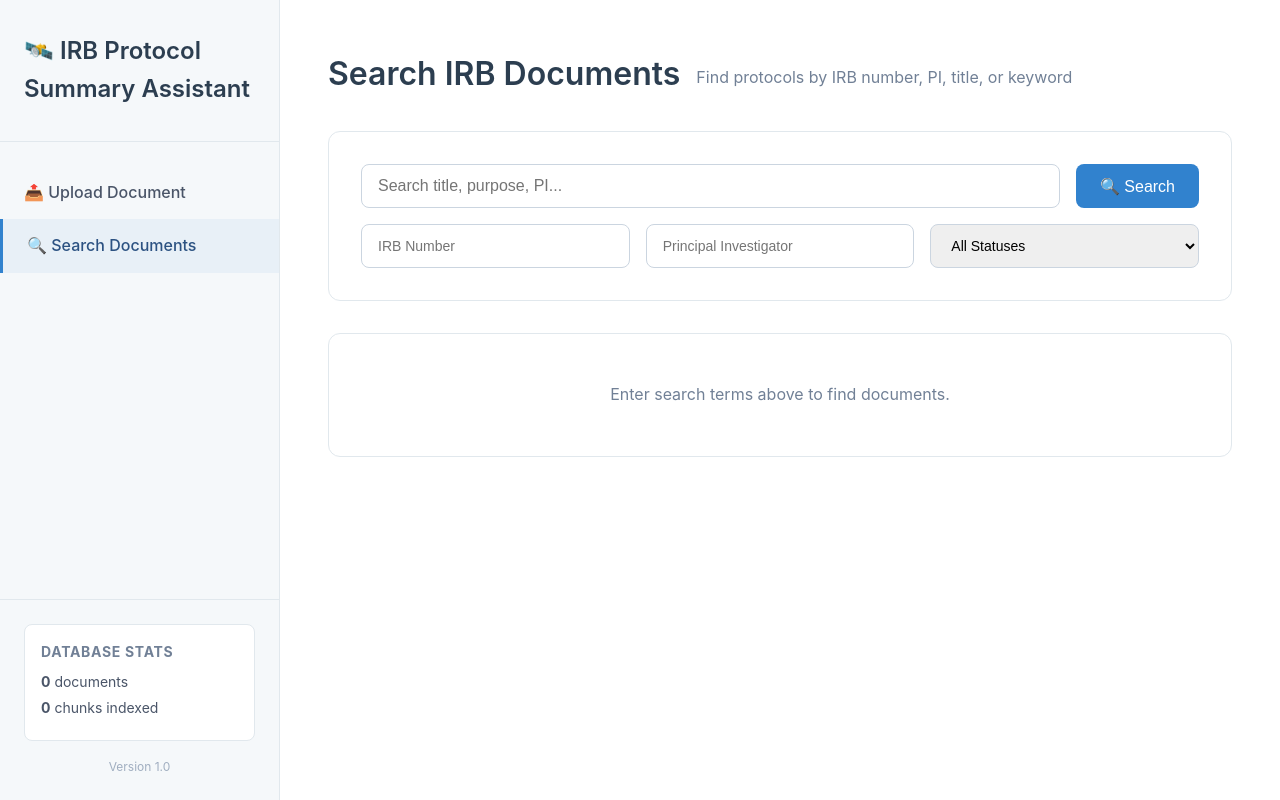
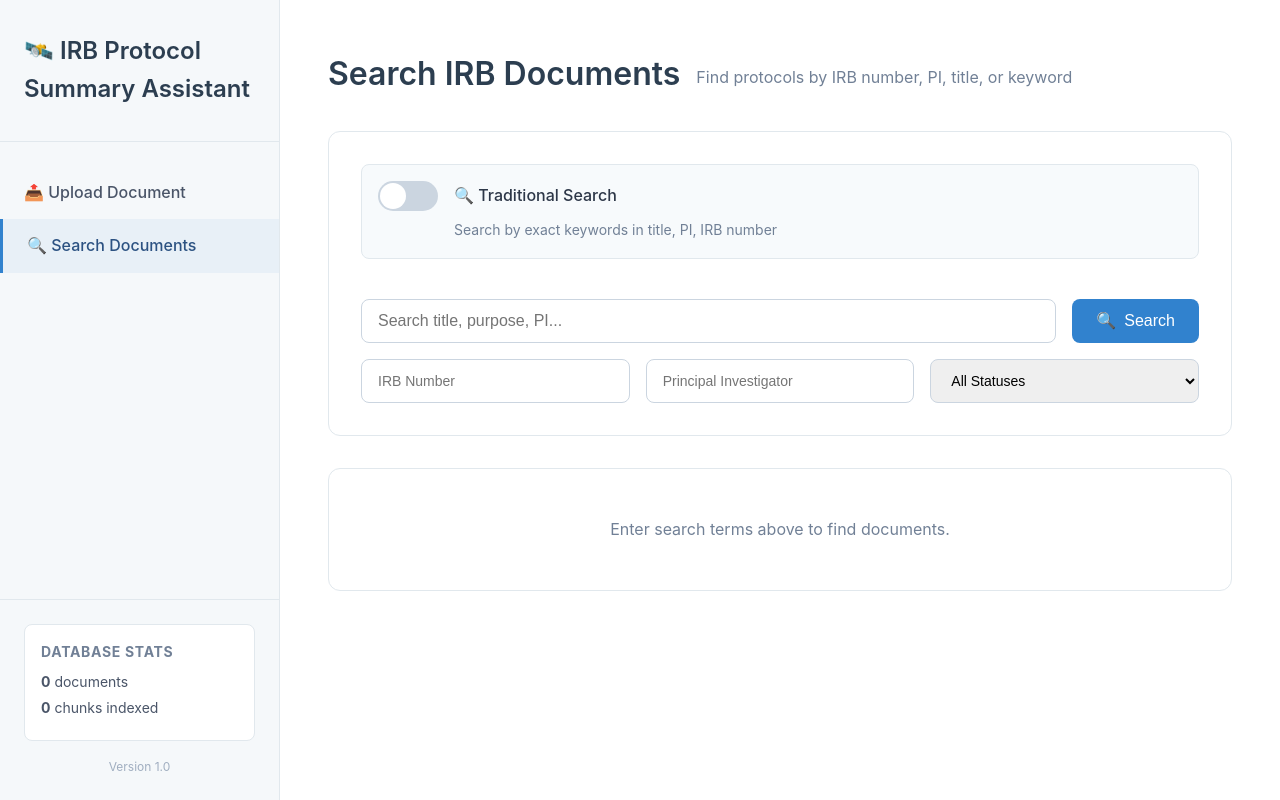
Before and after one commit to rahulsharma-rs/IRB-Summary-agent, a Flask app: page /search in a window 1280 px wide. Run offline with Flask 3, Linux system fonts and the light colour scheme.

Commit message:
have added AI search feateature

```diff
--- a/irb-flask-app/app.py
+++ b/irb-flask-app/app.py
@@ -1,7 +1,6 @@
 import os
 from flask import Flask, render_template, request, jsonify, redirect, url_for
 from werkzeug.utils import secure_filename
-from werkzeug.middleware.proxy_fix import ProxyFix
 from datetime import datetime
 
 from config import Config
@@ -9,30 +8,14 @@ from models.database import db, init_db, Document, DocumentChunk
 from models.document import (
     extract_pages, chunk_text, compute_file_hash, get_full_text
 )
-from services.extractor import extract_metadata, parse_date
+from services.extractor import extract_metadata
 from services.embedder import embed_texts, embed_single, find_similar_chunks
-from services.searcher import search_documents, get_document_stats
+from services.searcher import search_documents, get_document_stats, create_document_search_profile
 
 app = Flask(__name__)
 app.config.from_object(Config)
 Config.init_app(app)
 
-app.wsgi_app = ProxyFix(app.wsgi_app, x_for=1, x_proto=1, x_host=1, x_prefix=1)
-
-# Set application root for URL generation
-app.config['APPLICATION_ROOT'] = '/irb'
-
-
-
-@app.url_defaults
-def add_prefix(endpoint, values):
-    if 'static' in endpoint:
-        return
-
-
-@app.url_value_preprocessor
-def pull_prefix(endpoint, values):
-    pass
 # Initialize database
 init_db(app)
 
@@ -82,28 +65,10 @@ def upload_file():
         pages = extract_pages(file.filename, file_bytes)
         full_text = get_full_text(pages)
 
-        # Chunk and embed early so extraction can use stored embeddings
-        chunks = chunk_text(pages,
-                            max_chars=Config.CHUNK_SIZE,
-                            overlap=Config.CHUNK_OVERLAP)
-        chunk_embeddings = None
-        chunk_texts = []
-        if chunks:
-            chunk_texts = [c['text'] for c in chunks]
-            chunk_embeddings = embed_texts(chunk_texts)
-
         # Extract metadata using parallel extraction WITH page tracking
         try:
             print(f"[EXTRACTION] Starting parallel extraction for {file.filename}")
-            metadata = extract_metadata(
-                full_text,
-                pages_text=pages,
-                chunk_texts=chunk_texts if chunk_texts else None,
-                chunk_embeddings=chunk_embeddings
-            )
-            exp_date = metadata.get('expiration_date')
-            if isinstance(exp_date, str):
-                metadata['expiration_date'] = parse_date(exp_date)
+            metadata = extract_metadata(full_text, pages_text=pages)
 
             # Check extraction summary
             summary = metadata.pop('_extraction_summary', {})
@@ -151,9 +116,18 @@ def upload_file():
         db.session.add(doc)
         db.session.flush()  # Get document ID
 
-        # Store chunks with precomputed embeddings
+        # Chunk and embed
+        chunks = chunk_text(pages,
+                            max_chars=Config.CHUNK_SIZE,
+                            overlap=Config.CHUNK_OVERLAP)
+
         if chunks:
-            for chunk_data, embedding in zip(chunks, chunk_embeddings):
+            # Generate embeddings
+            chunk_texts = [c['text'] for c in chunks]
+            embeddings = embed_texts(chunk_texts)
+
+            # Store chunks with embeddings
+            for chunk_data, embedding in zip(chunks, embeddings):
                 chunk = DocumentChunk(
                     document_id=doc.id,
                     page_number=chunk_data['page_number'],
@@ -164,6 +138,15 @@ def upload_file():
                 db.session.add(chunk)
 
             doc.n_chunks = len(chunks)
+
+        # Document-level embedding for semantic search
+        try:
+            profile_text = create_document_search_profile(doc)
+            if profile_text.strip():
+                doc_embedding = embed_single(profile_text)
+                doc.set_document_embedding(doc_embedding)
+        except Exception as e:
+            print(f"[DOC EMBED] Failed to create document embedding: {e}")
 
         db.session.commit()
 
@@ -185,28 +168,45 @@ def search():
     irb_number = request.args.get('irb', '')
     pi_name = request.args.get('pi', '')
     status = request.args.get('status', '')
+    search_mode = request.args.get('mode', '')
 
     results = []
-    if any([query, irb_number, pi_name, status]):
-        results = search_documents(
-            query=query,
-            irb_number=irb_number,
-            pi_name=pi_name,
-            status=status
-        )
+    similarity_scores = {}
+    if any([query, irb_number, pi_name, status]) or search_mode == 'ai':
+        if search_mode == 'ai':
+            print(f"[SEARCH] AI mode query='{query}' status='{status}'")
+            from services.searcher import semantic_search_documents
+            ai_results = semantic_search_documents(
+                query=query or '',
+                status=status or None,
+                top_k=Config.TOP_K_RETRIEVAL
+            )
+            results = [doc for doc, score in ai_results]
+            similarity_scores = {doc.id: score for doc, score in ai_results}
+        else:
+            print(f"[SEARCH] Traditional mode query='{query}' irb='{irb_number}' pi='{pi_name}' status='{status}'")
+            results = search_documents(
+                query=query,
+                irb_number=irb_number,
+                pi_name=pi_name,
+                status=status
+            )
 
     return render_template('search.html',
                            results=results,
                            query=query,
                            irb_number=irb_number,
                            pi_name=pi_name,
-                           status=status)
+                           status=status,
+                           search_mode='ai' if search_mode == 'ai' else 'traditional',
+                           similarity_scores=similarity_scores)
 
 
 @app.route('/document/<int:doc_id>')
 def document_detail(doc_id):
     """Document detail page with RAG query interface"""
     doc = Document.query.get_or_404(doc_id)
+
     return render_template('document.html', document=doc)
 
 
@@ -227,6 +227,7 @@ def query_document(doc_id):
     try:
         # Get query embedding
         query_embedding = embed_single(question)
+        print(f"[QA] Query embedding generated for doc {doc_id}")
 
         # Get document chunks
         chunks = doc.chunks.all()
@@ -235,6 +236,7 @@ def query_document(doc_id):
 
         # Get chunk embeddings
         chunk_embeddings = [chunk.get_embedding() for chunk in chunks]
+        print(f"[QA] Loaded {len(chunk_embeddings)} chunk embeddings for doc {doc_id}")
 
         # Find similar chunks
         top_k = data.get('top_k', Config.TOP_K_RETRIEVAL)
@@ -249,6 +251,7 @@ def query_document(doc_id):
                 'text': chunk.text,
                 'score': score
             })
+        print(f"[QA] Context blocks selected: {len(context_blocks)}")
 
         # Generate answer using GPT
         from openai import OpenAI
@@ -256,13 +259,9 @@ def query_document(doc_id):
 
         context = "\n\n".join([f"(Page {b['page']}) {b['text']}" for b in context_blocks])
 
-        model_name = Config.OPENAI_MODEL
-        model_lower = model_name.lower()
-        is_restricted_model = any(x in model_lower for x in ['gpt-5', 'o1', 'o3'])
-
-        chat_params = {
-            "model": model_name,
-            "messages": [
+        response = client.chat.completions.create(
+            model=Config.OPENAI_MODEL,
+            messages=[
                 {
                     "role": "system",
                     "content": "You are an IRB protocol analysis assistant. Answer questions based only on the provided context. Cite page numbers in your answer."
@@ -271,14 +270,9 @@ def query_document(doc_id):
                     "role": "user",
                     "content": f"Question: {question}\n\nContext:\n{context}"
                 }
-            ]
-        }
-
-        if not is_restricted_model:
-            chat_params["max_tokens"] = 400
-            chat_params["temperature"] = 0.2
-
-        response = client.chat.completions.create(**chat_params)
+            ],
+            temperature=0.2
+        )
 
         answer = response.choices[0].message.content
 
@@ -350,12 +344,7 @@ def extract_field_endpoint(doc_id):
 
         # Update document if successful
         if result['status'] == 'success' and result['value']:
-            new_value = result['value']
-            if field_name == 'expiration_date':
-                new_value = parse_date(new_value)
-                if not new_value:
-                    return jsonify({'error': 'Extracted expiration_date could not be parsed'}), 400
-            setattr(doc, field_name, new_value)
+            setattr(doc, field_name, result['value'])
             db.session.commit()
 
         return jsonify(result)
@@ -393,24 +382,9 @@ def re_extract_metadata(doc_id):
         if not document_text:
             return jsonify({'error': 'No text available for this document'}), 400
 
-        # Prepare chunk data with stored embeddings
-        chunk_texts = []
-        chunk_embeddings = []
-        for chunk in chunks:
-            emb = chunk.get_embedding()
-            if emb is None:
-                continue
-            chunk_texts.append(chunk.text)
-            chunk_embeddings.append(emb)
-
         # Re-extract metadata with page tracking
         print(f"[RE-EXTRACTION] Starting for document {doc_id}")
-        metadata = extract_metadata(
-            document_text,
-            pages_text=pages,
-            chunk_texts=chunk_texts if chunk_texts else None,
-            chunk_embeddings=chunk_embeddings if chunk_embeddings else None
-        )
+        metadata = extract_metadata(document_text, pages_text=pages)
 
         summary = metadata.pop('_extraction_summary', {})
         page_refs = metadata.pop('_page_references', {})
@@ -419,8 +393,6 @@ def re_extract_metadata(doc_id):
         # Update document fields
         for key, value in metadata.items():
             if hasattr(doc, key):
-                if key == 'expiration_date' and isinstance(value, str):
-                    value = parse_date(value)
                 setattr(doc, key, value)
 
         # Update page references
@@ -490,12 +462,6 @@ def update_metadata(doc_id):
                 elif isinstance(value, str):
                     value = value.strip() or None
 
-                if field == 'expiration_date' and value:
-                    parsed_date = parse_date(value)
-                    if not parsed_date:
-                        return jsonify({'error': 'Invalid expiration_date format. Use YYYY-MM-DD or a recognizable date.'}), 400
-                    value = parsed_date
-
                 setattr(doc, field, value)
                 updated_fields.append(field)
 
--- a/irb-flask-app/services/embedder.py
+++ b/irb-flask-app/services/embedder.py
@@ -91,4 +91,9 @@ def find_similar_chunks(query_embedding: np.ndarray,
 
     results = [(int(idx), float(similarities[idx])) for idx in top_indices]
 
+    # Debug logging
+    print(f"[CHUNK_SEARCH] chunks={len(chunk_embeddings)} top_k={top_k}")
+    for rank, (idx, score) in enumerate(results, 1):
+        print(f"[CHUNK_SEARCH] #{rank} idx={idx} score={score:.3f}")
+
     return results
--- a/irb-flask-app/static/css/style.css
+++ b/irb-flask-app/static/css/style.css
@@ -267,6 +267,90 @@ body {
     border-radius: 8px;
     border-left: 4px solid #3182ce;
     margin-top: 1.5rem;
+}
+
+/* Search mode toggle */
+.search-mode-toggle {
+    margin-bottom: 1.5rem;
+    padding: 1rem;
+    background: #f7fafc;
+    border-radius: 8px;
+    border: 1px solid #e1e8ed;
+}
+
+.toggle-label {
+    display: flex;
+    align-items: center;
+    gap: 1rem;
+    cursor: pointer;
+    user-select: none;
+}
+
+.toggle-label input[type="checkbox"] {
+    display: none;
+}
+
+.toggle-slider {
+    position: relative;
+    width: 60px;
+    height: 30px;
+    background: #cbd5e0;
+    border-radius: 15px;
+    transition: background 0.3s;
+}
+
+.toggle-slider::before {
+    content: '';
+    position: absolute;
+    width: 26px;
+    height: 26px;
+    border-radius: 50%;
+    background: white;
+    top: 2px;
+    left: 2px;
+    transition: transform 0.3s;
+}
+
+.toggle-label input:checked + .toggle-slider {
+    background: #3182ce;
+}
+
+.toggle-label input:checked + .toggle-slider::before {
+    transform: translateX(30px);
+}
+
+.toggle-text {
+    font-size: 1rem;
+    font-weight: 500;
+    color: #2d3748;
+}
+
+.mode-description {
+    margin-top: 0.5rem;
+    font-size: 0.875rem;
+    color: #718096;
+    margin-left: 76px;
+}
+
+.ai-badge {
+    display: inline-block;
+    padding: 0.25rem 0.75rem;
+    background: linear-gradient(135deg, #667eea 0%, #764ba2 100%);
+    color: white;
+    border-radius: 12px;
+    font-size: 0.75rem;
+    font-weight: 600;
+    margin-left: 0.5rem;
+}
+
+.similarity-badge {
+    padding: 0.25rem 0.75rem;
+    background: #e6fffa;
+    color: #047857;
+    border-radius: 12px;
+    font-size: 0.75rem;
+    font-weight: 600;
+    border: 1px solid #10b981;
 }
 
 /* Search section */
--- a/irb-flask-app/templates/search.html
+++ b/irb-flask-app/templates/search.html
@@ -9,17 +9,37 @@
 </div>
 
 <div class="search-section">
-    <form method="GET" action="{{ url_for('search') }}" class="search-form">
+    <form method="GET" action="{{ url_for('search') }}" class="search-form" id="search-form">
+        <!-- Search Mode Toggle -->
+        <div class="search-mode-toggle">
+            <label class="toggle-label">
+                <input type="checkbox" name="mode" value="ai" id="mode-toggle"
+                       {% if search_mode == 'ai' %}checked{% endif %}>
+                <span class="toggle-slider"></span>
+                <span class="toggle-text">
+                    <span class="mode-traditional">🔍 Traditional Search</span>
+                    <span class="mode-ai">🤖 AI Semantic Search</span>
+                </span>
+            </label>
+            <p class="mode-description">
+                <span class="desc-traditional">Search by exact keywords in title, PI, IRB number</span>
+                <span class="desc-ai">Search using natural language - understands meaning and context</span>
+            </p>
+        </div>
+
         <div class="search-row">
             <input type="text"
                    name="q"
+                   id="search-query"
                    placeholder="Search title, purpose, PI..."
                    value="{{ query }}"
                    class="search-input">
-            <button type="submit" class="btn btn-primary">🔍 Search</button>
+            <button type="submit" class="btn btn-primary">
+                <span id="search-icon">🔍</span> Search
+            </button>
         </div>
 
-        <div class="filters-row">
+        <div class="filters-row" id="advanced-filters">
             <input type="text"
                    name="irb"
                    placeholder="IRB Number"
@@ -46,7 +66,12 @@
 
 <div class="results-section">
     {% if results %}
-        <p class="results-count">Found <strong>{{ results|length }}</strong> documents</p>
+        <p class="results-count">
+            Found <strong>{{ results|length }}</strong> documents
+            {% if search_mode == 'ai' %}
+            <span class="ai-badge">🤖 AI Search</span>
+            {% endif %}
+        </p>
 
         <div class="results-list">
             {% for doc in results %}
@@ -57,9 +82,16 @@
                             {{ doc.study_title or 'Untitled Study' }}
                         </a>
                     </h3>
-                    <span class="status-badge status-{{ doc.protocol_status or 'unknown' }}">
-                        {{ doc.protocol_status or 'Unknown' }}
-                    </span>
+                    <div style="display: flex; gap: 0.5rem; align-items: center;">
+                        <span class="status-badge status-{{ doc.protocol_status or 'unknown' }}">
+                            {{ doc.protocol_status or 'Unknown' }}
+                        </span>
+                        {% if search_mode == 'ai' and doc.id in similarity_scores %}
+                        <span class="similarity-badge" title="AI Similarity Score">
+                            {{ "%.0f"|format(similarity_scores[doc.id] * 100) }}% match
+                        </span>
+                        {% endif %}
+                    </div>
                 </div>
 
                 <div class="result-meta">
@@ -94,12 +126,69 @@
     {% elif query or irb_number or pi_name or status %}
         <div class="no-results">
             <p>No documents found matching your search criteria.</p>
+            {% if search_mode == 'ai' %}
+            <p class="hint">Try rephrasing your query or switch to Traditional Search.</p>
+            {% else %}
             <p class="hint">Try different keywords or remove some filters.</p>
+            {% endif %}
         </div>
     {% else %}
         <div class="no-results">
             <p>Enter search terms above to find documents.</p>
+            {% if search_mode == 'ai' %}
+            <p class="hint">💡 <strong>AI Search Examples:</strong><br>
+            "cancer studies funded by NIH"<br>
+            "diabetes research with pediatric patients"<br>
+            "exempt studies about covid vaccines"</p>
+            {% endif %}
         </div>
     {% endif %}
 </div>
+
+{% block page_scripts %}
+<script>
+// Handle search mode toggle
+const modeToggle = document.getElementById('mode-toggle');
+const searchIcon = document.getElementById('search-icon');
+const searchQuery = document.getElementById('search-query');
+const advancedFilters = document.getElementById('advanced-filters');
+
+function updateSearchMode() {
+    const isAI = modeToggle.checked;
+
+    // Update icon
+    searchIcon.textContent = isAI ? '🤖' : '🔍';
+
+    // Update placeholder
+    if (isAI) {
+        searchQuery.placeholder = 'Describe what you\'re looking for in natural language...';
+        // Hide IRB/PI filters in AI mode (they can still use status filter)
+        advancedFilters.style.opacity = '0.6';
+        advancedFilters.querySelectorAll('input[type="text"]').forEach(input => {
+            input.disabled = true;
+        });
+    } else {
+        searchQuery.placeholder = 'Search title, purpose, PI...';
+        advancedFilters.style.opacity = '1';
+        advancedFilters.querySelectorAll('input[type="text"]').forEach(input => {
+            input.disabled = false;
+        });
+    }
+
+    // Update visible mode text
+    document.querySelectorAll('.mode-traditional, .desc-traditional').forEach(el => {
+        el.style.display = isAI ? 'none' : 'inline';
+    });
+    document.querySelectorAll('.mode-ai, .desc-ai').forEach(el => {
+        el.style.display = isAI ? 'inline' : 'none';
+    });
+}
+
+if (modeToggle) {
+    modeToggle.addEventListener('change', updateSearchMode);
+    // Initialize on page load
+    updateSearchMode();
+}
+</script>
 {% endblock %}
+{% endblock %}
```
Also changed, not shown: irb-flask-app/generate_embeddings.py (added, +77 -0 lines), irb-flask-app/models/database.py (+30 -1 lines), irb-flask-app/services/searcher.py (+145 -2 lines).
